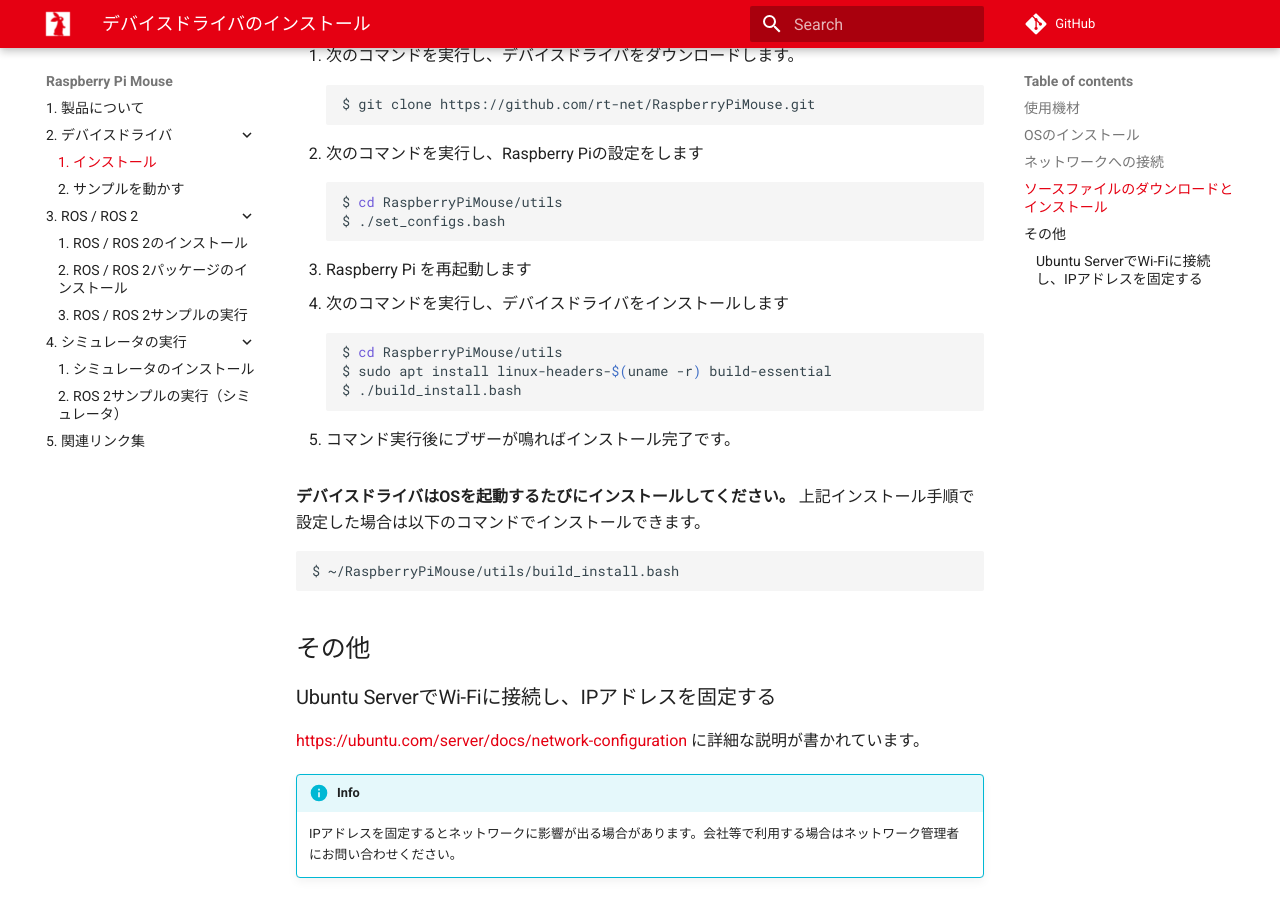
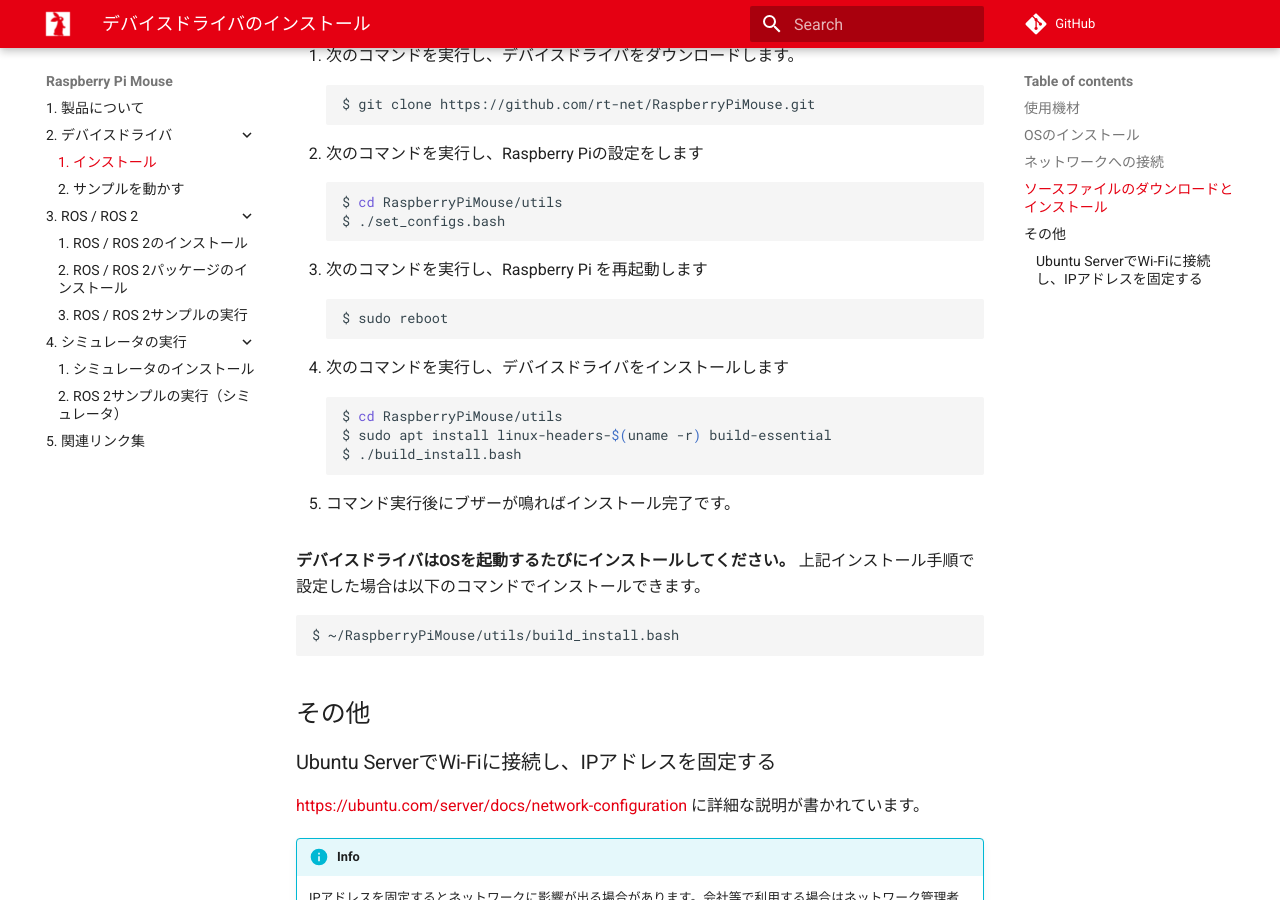
Before and after one commit to rt-net/tutorials, an MkDocs documentation site: the page built from docs/raspimouse/driver/install.md, in a window 1280 px wide and 900 px high, scrolled down 3882 px. Built offline with MkDocs 1.6.1 and Material for MkDocs 9.7.7, drawn with Linux system fonts in a browser that asks for light colours; comment, search, counter and statistics services are not loaded.

Commit message:
再起動用のコマンドを追加

````diff
--- a/docs/raspimouse/driver/install.md
+++ b/docs/raspimouse/driver/install.md
@@ -146,7 +146,10 @@
     $ cd RaspberryPiMouse/utils
     $ ./set_configs.bash
     ```
-    3. Raspberry Pi を再起動します
+    3. 次のコマンドを実行し、Raspberry Pi を再起動します
+    ```sh
+    $ sudo reboot
+    ```
     4. 次のコマンドを実行し、デバイスドライバをインストールします
     ```sh
     $ cd RaspberryPiMouse/utils
````
